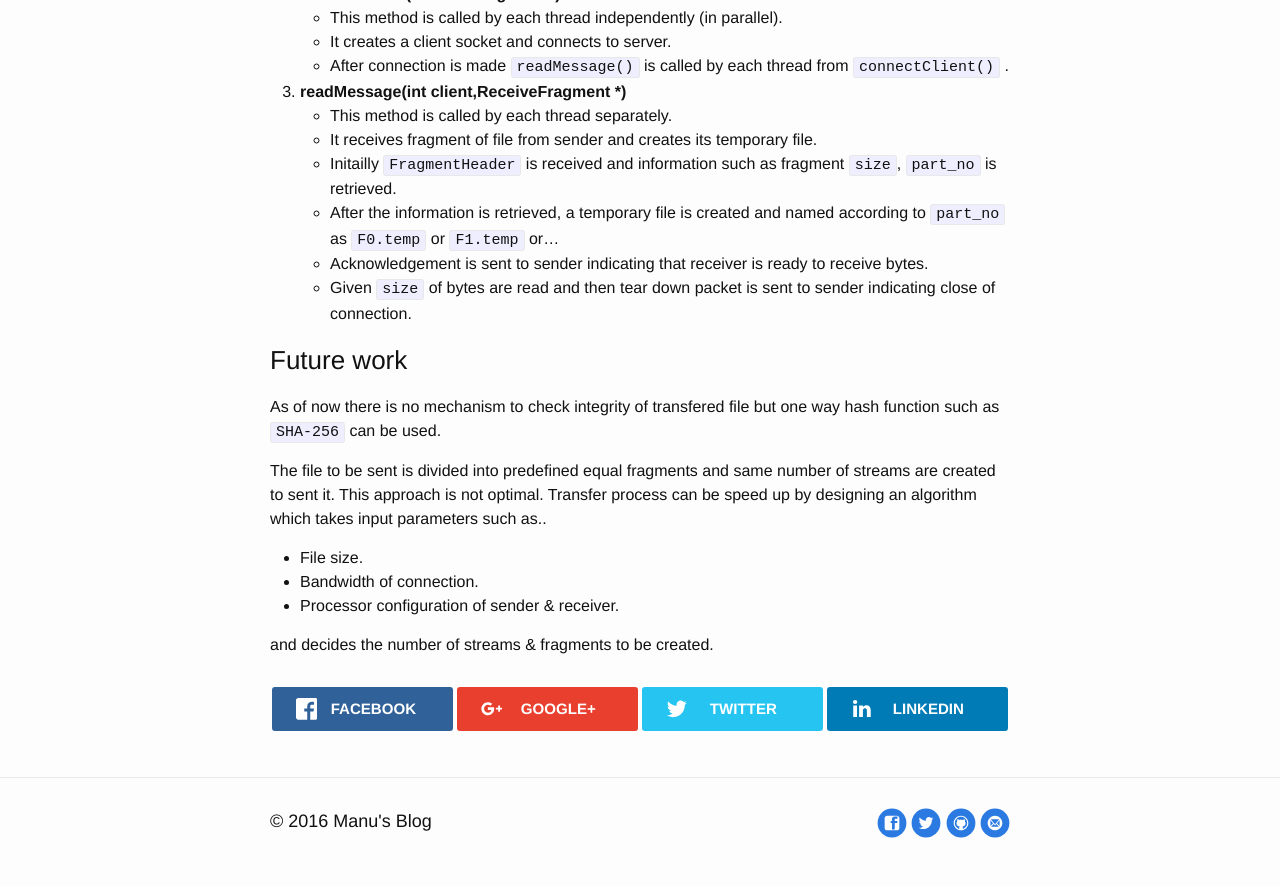
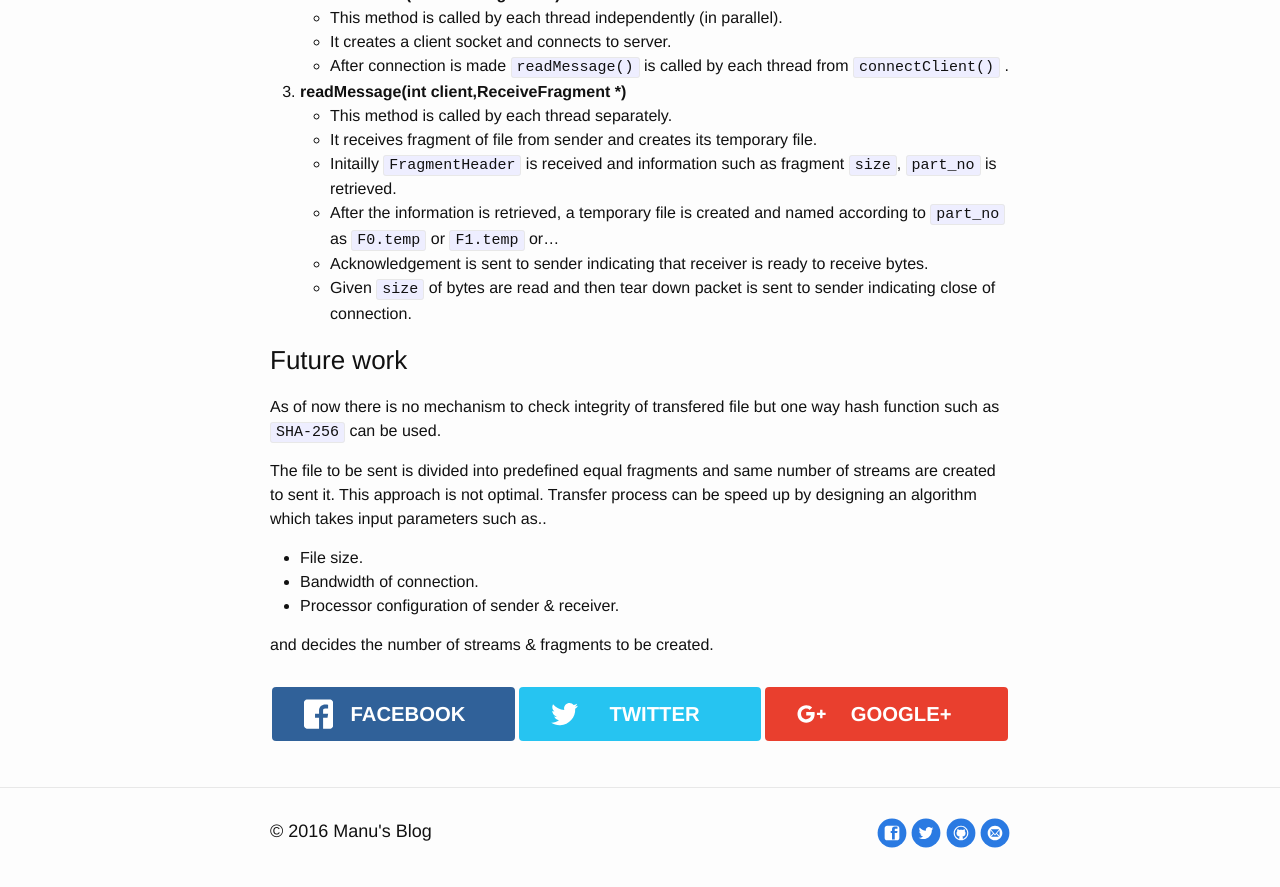
Before and after one commit to manuchandel/manuchandel.github.io, a Jekyll site: the page built from _posts/2015-11-04-multistreamFileTransfer.md, in a window 1280 px wide and 900 px high, scrolled down 2162 px. Shown: the top 887 px of the window. Built offline with Jekyll 4.4.1, drawn with Linux system fonts in a browser that asks for light colours; nearby versions of some CDN libraries; comment, search, counter and statistics services are not loaded.

Commit message:
removed linkedin sharing icon

```diff
--- a/_includes/sharing.html
+++ b/_includes/sharing.html
@@ -10,13 +10,6 @@
       </a>
     </li>
 
-     <li class="rrssb-googleplus">
-      <a href="https://plus.google.com/share?url={{ site.url }}{{ page.url }}" rel="nofollow" target="_blank" title="Share on Google+" class="popup">
-        <span class="rrssb-icon">
-          <svg xmlns="http://www.w3.org/2000/svg" width="24" height="24" viewBox="0 0 24 24"><path d="M21 8.29h-1.95v2.6h-2.6v1.82h2.6v2.6H21v-2.6h2.6v-1.885H21V8.29zM7.614 10.306v2.925h3.9c-.26 1.69-1.755 2.925-3.9 2.925-2.34 0-4.29-2.016-4.29-4.354s1.885-4.353 4.29-4.353c1.104 0 2.014.326 2.794 1.105l2.08-2.08c-1.3-1.17-2.924-1.883-4.874-1.883C3.65 4.586.4 7.835.4 11.8s3.25 7.212 7.214 7.212c4.224 0 6.953-2.988 6.953-7.082 0-.52-.065-1.104-.13-1.624H7.614z"/></svg>            </span>
-        <span class="rrssb-text">google+</span>
-      </a>
-    </li>
 
     <li class="rrssb-twitter">
       <!-- Replace href with your Meta and URL information  -->
@@ -31,13 +24,21 @@
         <span class="rrssb-text">twitter</span>
       </a>
     </li>
-
+     <li class="rrssb-googleplus">
+      <a href="https://plus.google.com/share?url={{ site.url }}{{ page.url }}" rel="nofollow" target="_blank" title="Share on Google+" class="popup">
+        <span class="rrssb-icon">
+          <svg xmlns="http://www.w3.org/2000/svg" width="24" height="24" viewBox="0 0 24 24"><path d="M21 8.29h-1.95v2.6h-2.6v1.82h2.6v2.6H21v-2.6h2.6v-1.885H21V8.29zM7.614 10.306v2.925h3.9c-.26 1.69-1.755 2.925-3.9 2.925-2.34 0-4.29-2.016-4.29-4.354s1.885-4.353 4.29-4.353c1.104 0 2.014.326 2.794 1.105l2.08-2.08c-1.3-1.17-2.924-1.883-4.874-1.883C3.65 4.586.4 7.835.4 11.8s3.25 7.212 7.214 7.212c4.224 0 6.953-2.988 6.953-7.082 0-.52-.065-1.104-.13-1.624H7.614z"/></svg>            </span>
+        <span class="rrssb-text">google+</span>
+      </a>
+    </li>
+    <!--
     <li class="rrssb-linkedin">
-      <!-- Replace href with your meta and URL information -->
+      <!-- Replace href with your meta and URL information
       <a href="http://www.linkedin.com/shareArticle?mini=true&amp;url={{page.url | prepend : site.url }}" class="popup">
         <span class="rrssb-icon"><svg xmlns="http://www.w3.org/2000/svg" viewBox="0 0 28 28"><path d="M25.424 15.887v8.447h-4.896v-7.882c0-1.98-.71-3.33-2.48-3.33-1.354 0-2.158.91-2.514 1.802-.13.315-.162.753-.162 1.194v8.216h-4.9s.067-13.35 0-14.73h4.9v2.087c-.01.017-.023.033-.033.05h.032v-.05c.65-1.002 1.812-2.435 4.414-2.435 3.222 0 5.638 2.106 5.638 6.632zM5.348 2.5c-1.676 0-2.772 1.093-2.772 2.54 0 1.42 1.066 2.538 2.717 2.546h.032c1.71 0 2.77-1.132 2.77-2.546C8.056 3.593 7.02 2.5 5.344 2.5h.005zm-2.48 21.834h4.896V9.604H2.867v14.73z"/></svg></span>
         <span class="rrssb-text">linkedin</span>
       </a>
     </li>
+  -->
   </ul>
 </div>
```
